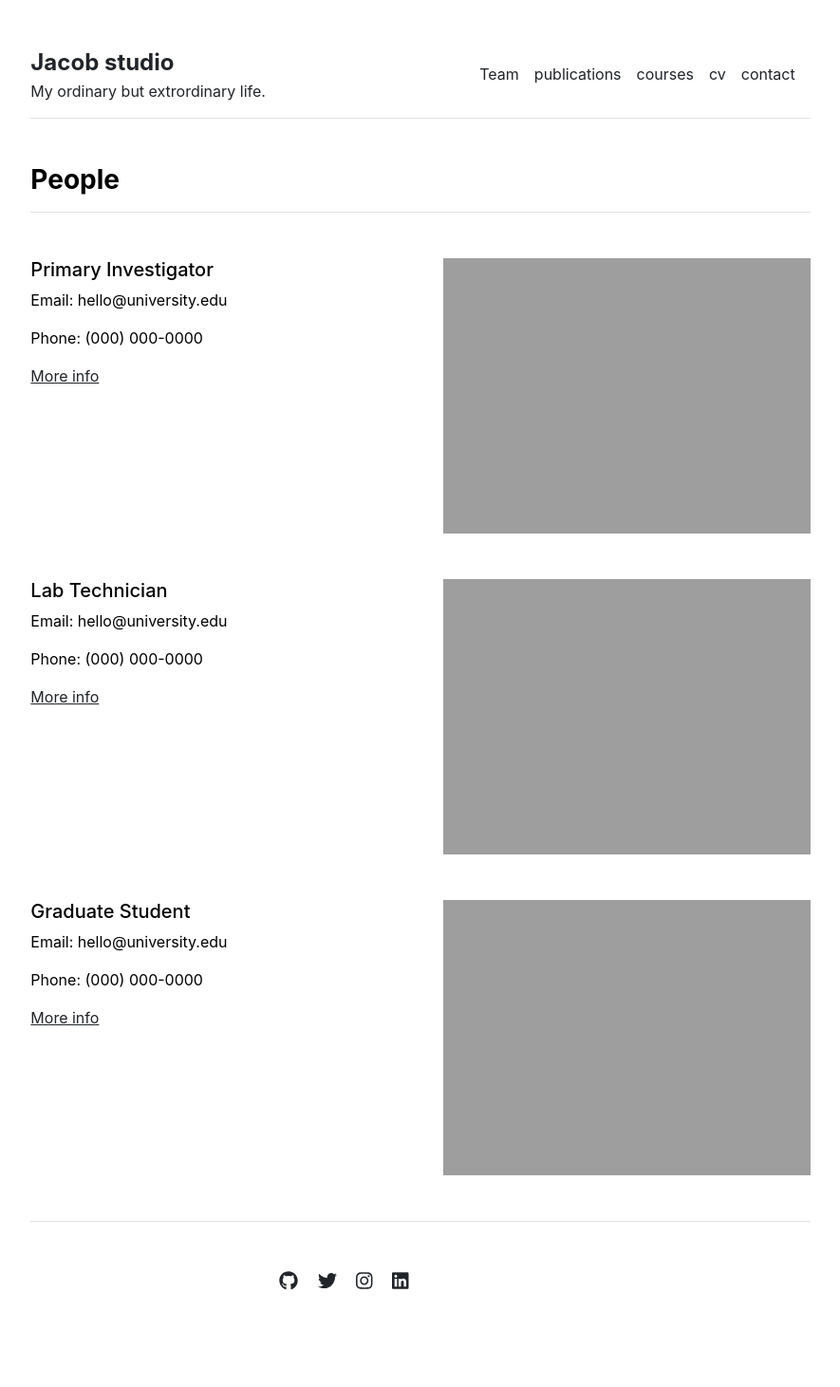
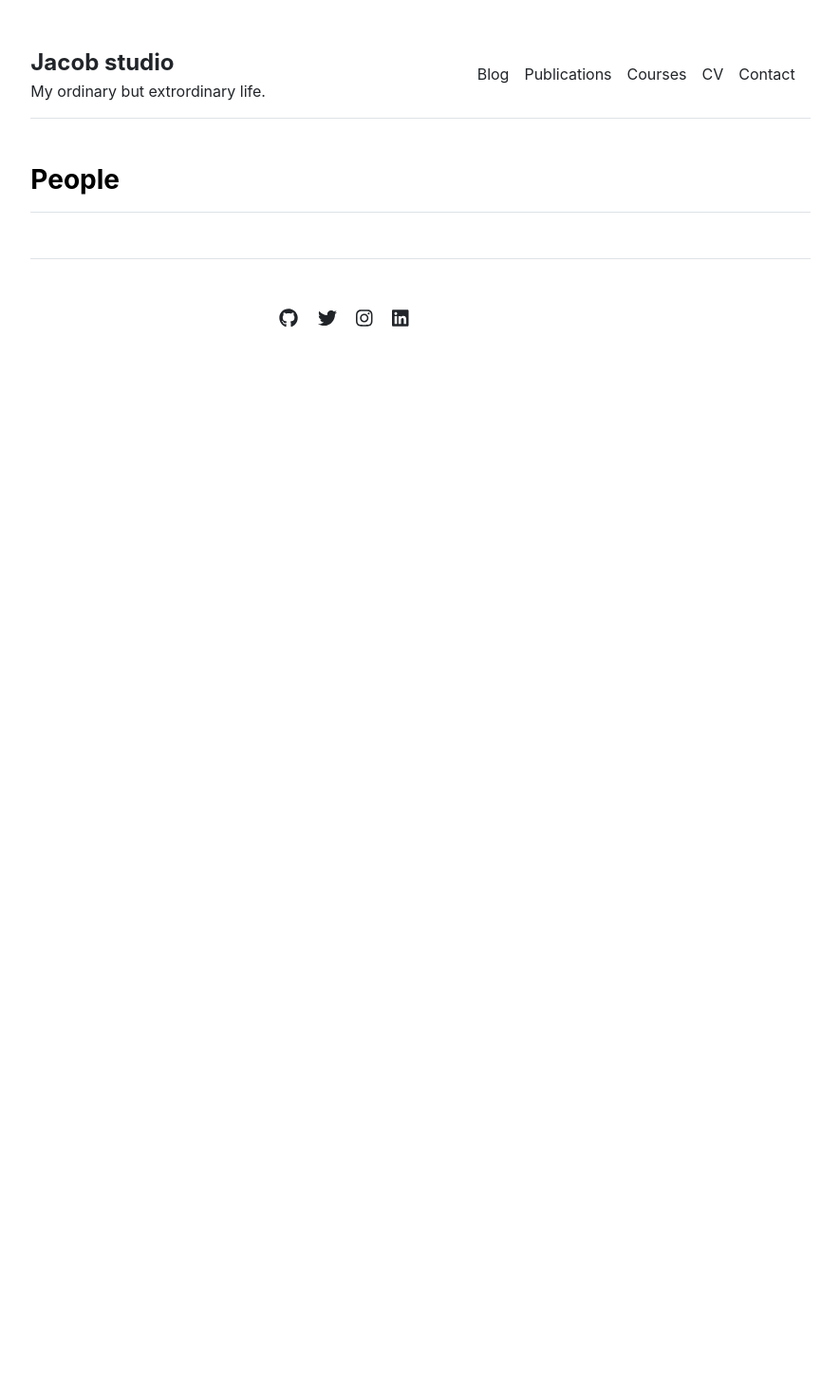
Before and after one commit to JinxinHu/jinxinhu.github.io, a Jekyll site: the page built from people.md, in a window 1280 px wide. Shown: the whole page at 95% size, without its empty margins (197-1082 px from the left). Built offline with Jekyll 4.4.1, drawn with Linux system fonts in a browser that asks for light colours; after the commit the page ends 900 px from its top, so only the background shows below that.

Commit message:
Update settings.yml

```diff
--- a/_data/settings.yml
+++ b/_data/settings.yml
@@ -1,11 +1,11 @@
 menu:
-- {name: 'Team', url: '/people'}
-- {name: 'publications', url: '/publications'}
-- {name: 'courses', url: '/courses'}
-- {name: 'cv', url: '/cv'}
-- {name: 'contact', url: '/contact'}
+- {name: 'Blog', url: '/blog'}
+- {name: 'Publications', url: '/publications'}
+- {name: 'Courses', url: '/courses'}
+- {name: 'CV', url: '/cv'}
+- {name: 'Contact', url: '/contact'}
 
-people:
+blog:
 - {name: 'Primary Investigator', title: 'Researcher', department: 'Physics & Astronomy', institution: 'Some University', institution_address: '1 Main Street, Canada', phone: '(000) 000-0000', email: 'hello@university.edu', office: 'Science Building 505', image: 'assets/img/primary-investigator.jpg', url: 'primary-investigator'}
 - {name: 'Lab Technician', title: 'Researcher', department: 'Physics & Astronomy', institution: 'Some University', institution_address: '1 Main Street, Canada', phone: '(000) 000-0000', email: 'hello@university.edu', office: 'Science Building 505', image: 'assets/img/lab-technician.jpg', url: 'lab-technician'}
 - {name: 'Graduate Student', title: 'Researcher', department: 'Physics & Astronomy', institution: 'Some University', institution_address: '1 Main Street, Canada', phone: '(000) 000-0000', email: 'hello@university.edu', office: 'Science Building 505', image: 'assets/img/graduate-student.jpg', url: 'graduate-student'}
```
